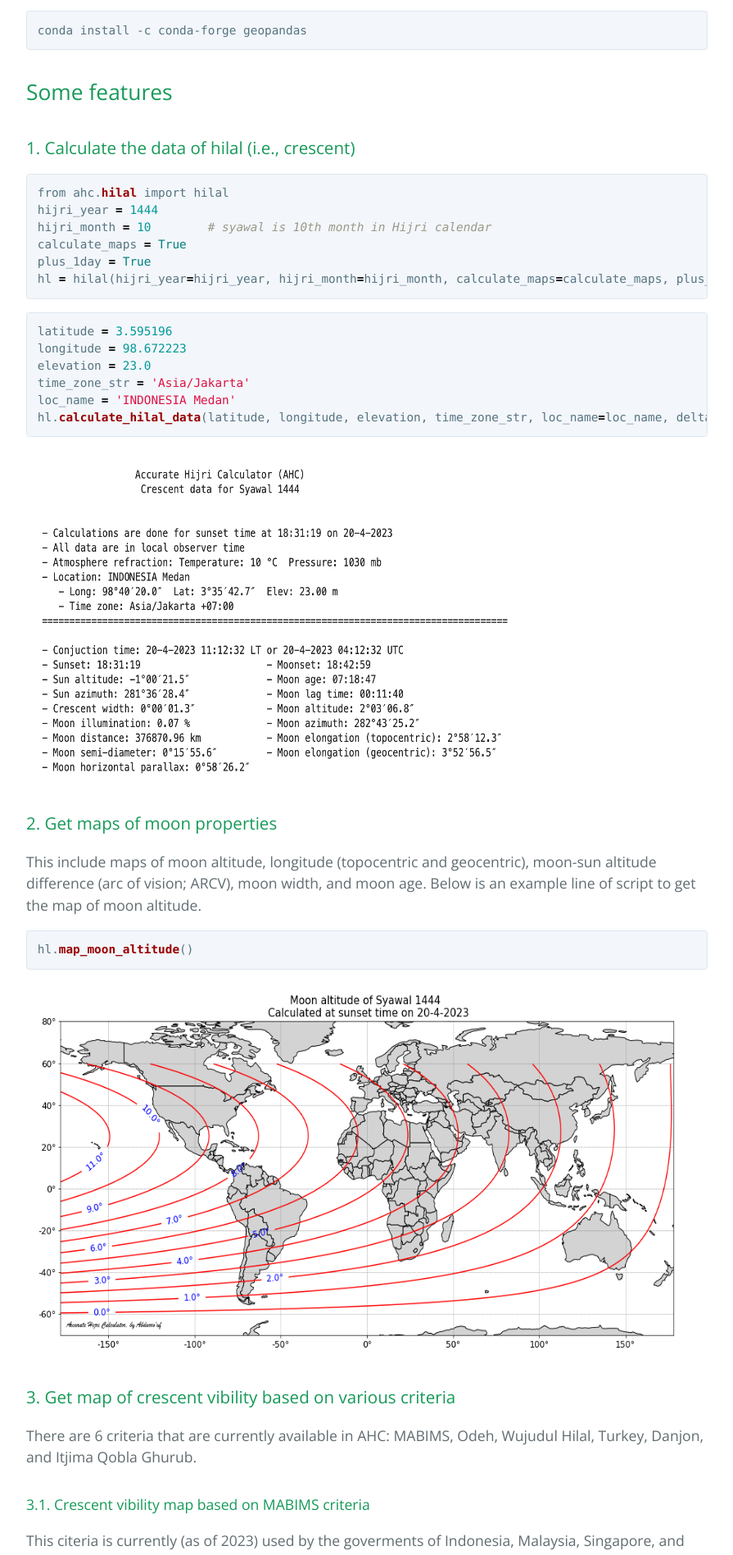
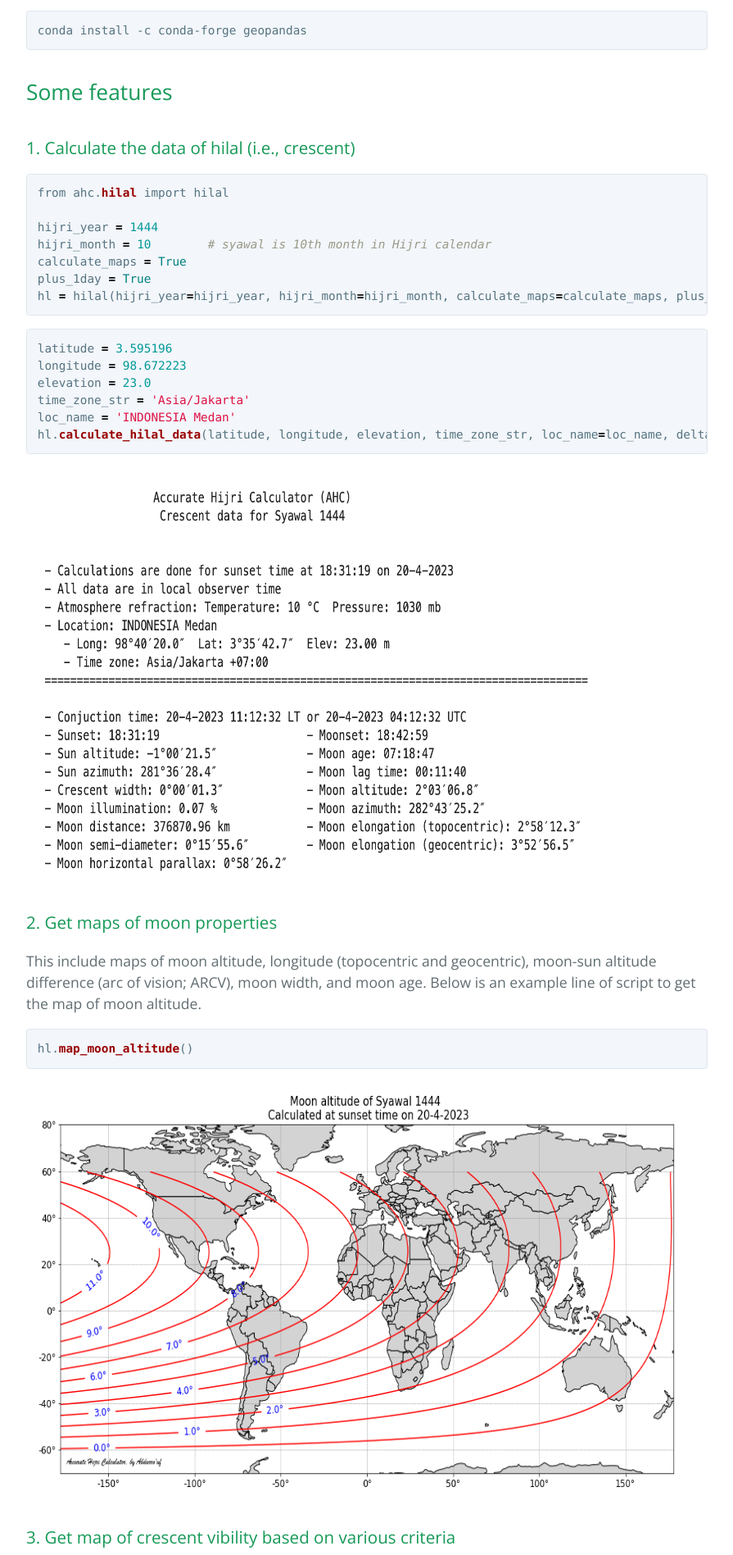
Before and after one commit to accuhijri/accuhijri.github.io, a Jekyll site: the page built from index.md, in a window 1280 px wide. Shown: the part 1936-3833 px from the top of the page at 82% size, without its empty margins (192-1087 px from the left). Built offline with Jekyll 4.4.1, drawn with Linux system fonts in a browser that asks for light colours.

Commit message:
Update index.md

````diff
--- a/index.md
+++ b/index.md
@@ -47,6 +47,7 @@
 ### 1. Calculate the data of hilal (i.e., crescent)
 ```ruby
 from ahc.hilal import hilal
+
 hijri_year = 1444
 hijri_month = 10        # syawal is 10th month in Hijri calendar
 calculate_maps = True
@@ -62,14 +63,14 @@
 loc_name = 'INDONESIA Medan'
 hl.calculate_hilal_data(latitude, longitude, elevation, time_zone_str, loc_name=loc_name, delta_day=0)
 ```
-<img src="figures/hd1.png" width=600 height=400>
+<img src="figures/hd1.png" width=700 height=500>
 
 ### 2. Get maps of moon properties
 This include maps of moon altitude, longitude (topocentric and geocentric), moon-sun altitude difference (arc of vision; ARCV), moon width, and moon age. Below is an example line of script to get the map of moon altitude.
 ```ruby
 hl.map_moon_altitude()
 ```
-<img src="figures/moon_alt_Syawal_1444_2042023.png" width=900 height=450>
+<img src="figures/moon_alt_Syawal_1444_2042023.png" width=1000 height=500>
 
 ### 3. Get map of crescent vibility based on various criteria
 There are 6 criteria that are currently available in AHC: MABIMS, Odeh, Wujudul Hilal, Turkey, Danjon, and Itjima Qobla Ghurub.
@@ -79,18 +80,18 @@
 ```ruby
 hl.map_hilal_visibility('MABIMS')
 ```
-<img src="figures/map_mabims_Syawal_1444_2042023.png" width=900 height=450>
+<img src="figures/map_mabims_Syawal_1444_2042023.png" width=1000 height=500>
 
 #### 3.2. Crescent visibility map based on Odeh criteria
 This criteria is proposed by Mohammad Odeh in his 2016 [paper](https://link.springer.com/article/10.1007/s10686-005-9002-5) published in the Journal of Experimantal Astronomy.
 ```ruby
 hl.map_hilal_visibility('Odeh')
 ```
-<img src="figures/map_odeh_Syawal_1444_2042023.png" width=900 height=450>
+<img src="figures/map_odeh_Syawal_1444_2042023.png" width=1000 height=500>
 
 #### 3.3. Crescent visibility map based on Terkey criteria
 This criteria is proposed by the International Hijri Calendar Union Congress in Istanbul in 2016 to be the criteria for the unified Hijri calendar.
 ```ruby
 hl.map_hilal_visibility('Turkey')
 ```
-<img src="figures/map_turkey_Syawal_1444_2042023.png" width=900 height=450>
+<img src="figures/map_turkey_Syawal_1444_2042023.png" width=1000 height=500>
````
